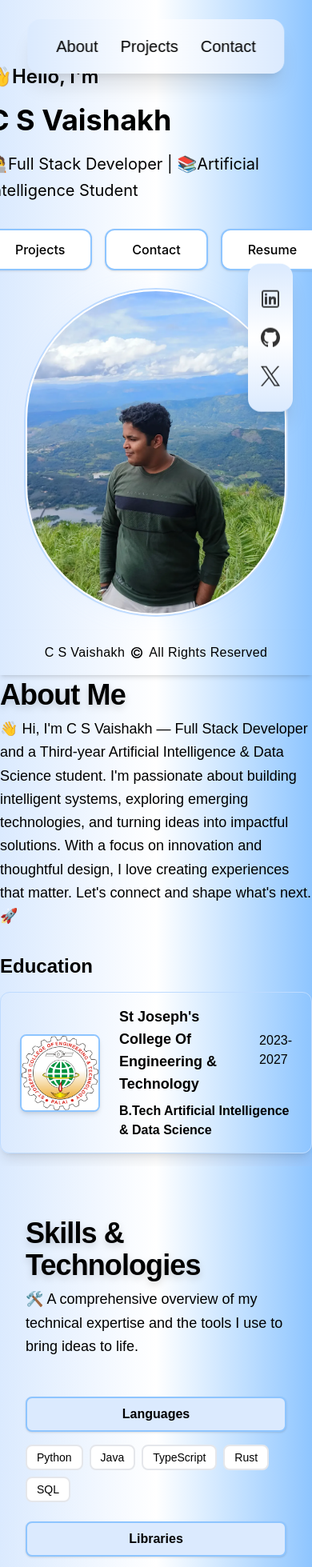
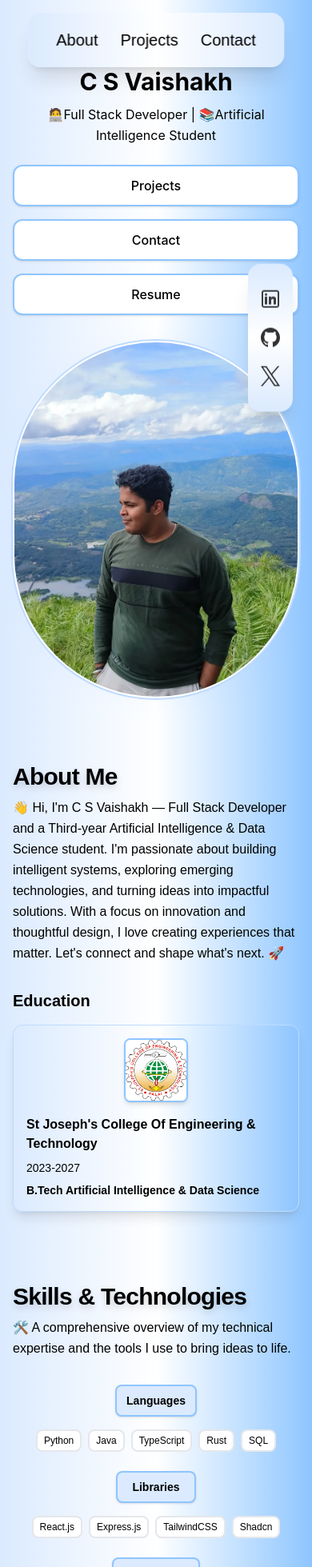
Before and after one commit to CSVaishakh/Portfolio, a Next.js app: page / in a window 390 px wide. Shown: the top 1959 px of the page at 80% size. Built offline with nearby package versions, Linux system fonts and the light colour scheme.

Commit message:
made the design device responsive

```diff
--- a/components/about.tsx
+++ b/components/about.tsx
@@ -10,32 +10,32 @@ const About: React.FC = () => {
             initial={{ opacity: 0, y: 40 }}
             animate={{ opacity: 1, y: 0 }}
             transition={{ duration: 0.8, ease: "easeOut" }}
-            className="bg-gradient-to-r from-blue-100 via-white to-blue-300">
+            className="bg-gradient-to-r from-blue-100 via-white to-blue-300 px-4 sm:px-8 py-8">
             <div className="max-w-4xl mx-auto">
                 <div className="mb-8">
-                    <h1 className="text-4xl font-extrabold text-black mb-2 tracking-tight drop-shadow-lg">
+                    <h1 className="text-3xl sm:text-4xl font-extrabold text-black mb-2 tracking-tight drop-shadow-lg">
                         About Me
                     </h1>
-                    <p className="text-lg text-black leading-relaxed">
+                    <p className="text-base sm:text-lg text-black leading-relaxed">
                         👋 Hi, I&apos;m C S Vaishakh — Full Stack Developer and a Third-year Artificial Intelligence &amp; Data Science student. I&apos;m passionate about building intelligent systems, exploring emerging technologies, and turning ideas into impactful solutions. With a focus on innovation and thoughtful design, I love creating experiences that matter. Let&apos;s connect and shape what&apos;s next. 🚀
                     </p>
                 </div>
                 <div>
-                    <h3 className="text-2xl font-semibold text-black mb-4">Education</h3>
+                    <h3 className="text-xl sm:text-2xl font-semibold text-black mb-4">Education</h3>
                     <ul>
                         <li className="mb-4">
                             <div>
-                                <motion.button whileHover={{ scale: 1.04, boxShadow: "0 8px 32px 0 rgba(31, 38, 135, 0.2)" }}whileTap={{ scale: 0.98 }}className="flex items-center gap-6 px-6 py-4 text-blue-900 bg-gradient-to-r from-blue-100 via-white to-blue-300 rounded-xl shadow-lg transition-all duration-300 font-medium border border-blue-200 w-full">
-                                    <Link href='https://sjcetpalai.ac.in/' className="flex items-center gap-6 w-full">
-                                        <motion.div initial={{ scale: 0.8, opacity: 0 }}animate={{ scale: 1, opacity: 1 }}transition={{ duration: 0.7, delay: 0.3, type: "spring" }} className="flex-shrink-0">
-                                            <Image src={'/sjcet.png'} alt={"SJCET"} height={100} width={100} className="rounded-lg border-2 border-blue-300 bg-white shadow-md hover:shadow-2xl transition-shadow duration-300"/>
+                                <motion.button whileHover={{ scale: 1.04, boxShadow: "0 8px 32px 0 rgba(31, 38, 135, 0.2)" }} whileTap={{ scale: 0.98 }} className="flex flex-col sm:flex-row items-center gap-4 sm:gap-6 px-4 sm:px-6 py-4 text-blue-900 bg-gradient-to-r from-blue-100 via-white to-blue-300 rounded-xl shadow-lg transition-all duration-300 font-medium border border-blue-200 w-full">
+                                    <Link href='https://sjcetpalai.ac.in/' className="flex flex-col sm:flex-row items-center gap-4 sm:gap-6 w-full">
+                                        <motion.div initial={{ scale: 0.8, opacity: 0 }} animate={{ scale: 1, opacity: 1 }} transition={{ duration: 0.7, delay: 0.3, type: "spring" }} className="flex-shrink-0">
+                                            <Image src={'/sjcet.png'} alt={"SJCET"} height={80} width={80} className="rounded-lg border-2 border-blue-300 bg-white shadow-md hover:shadow-2xl transition-shadow duration-300 w-20 h-20 sm:w-24 sm:h-24 object-cover"/>
                                         </motion.div>
-                                        <div className="flex flex-col items-start text-left">
-                                            <div className="flex items-center justify-between w-full mb-2 gap-4">
-                                                <h3 className="text-lg font-bold text-black">St Joseph&apos;s College Of Engineering &amp; Technology</h3>
-                                                <p className="text-base text-black font-medium">2023-2027</p>
+                                        <div className="flex flex-col items-start text-left w-full">
+                                            <div className="flex flex-col sm:flex-row items-start sm:items-center justify-between w-full mb-2 gap-2 sm:gap-4">
+                                                <h3 className="text-base sm:text-lg font-bold text-black">St Joseph&apos;s College Of Engineering &amp; Technology</h3>
+                                                <p className="text-sm sm:text-base text-black font-medium">2023-2027</p>
                                             </div>
-                                            <p className="text-base text-black font-semibold">B.Tech Artificial Intelligence & Data Science</p>
+                                            <p className="text-sm sm:text-base text-black font-semibold">B.Tech Artificial Intelligence & Data Science</p>
                                         </div>
                                     </Link>
                                 </motion.button>
--- a/components/banner.tsx
+++ b/components/banner.tsx
@@ -4,23 +4,23 @@ import Link from "next/link";
 
 const Banner: React.FC = () => {
     return (
-        <section className="bg-gradient-to-r from-blue-100 via-white to-blue-300 py-20 px-8 font-sans min-h-screen flex items-center" style={{ fontFamily: 'SF Pro Display, system-ui, -apple-system, BlinkMacSystemFont, "Segoe UI", Roboto, "Helvetica Neue", Arial, sans-serif' }}>
+        <section className="bg-gradient-to-r from-blue-100 via-white to-blue-300 py-12 sm:py-20 px-4 sm:px-8 font-sans min-h-screen flex items-center" style={{ fontFamily: 'SF Pro Display, system-ui, -apple-system, BlinkMacSystemFont, "Segoe UI", Roboto, "Helvetica Neue", Arial, sans-serif' }}>
             <div className="max-w-7xl mx-auto w-full">
-                <div className="flex flex-col lg:flex-row items-center justify-between gap-6">
-                    <div className="flex-1 space-y-8 lg:text-left">
-                        <div className="space-y-4">
-                            <h3 className="text-2xl font-semibold text-black animate-fade-in-up animate-delay-100">👋Hello, I&apos;m</h3>
-                            <h1 className="text-4xl sm:text-5xl lg:text-7xl font-bold text-black font-[system-ui,-apple-system,'SF Pro Display'] animate-fade-in-up animate-delay-200 leading-tight">C S Vaishakh</h1>
-                            <p className="text-xl text-black animate-fade-in-up animate-delay-300 leading-relaxed">🧑‍💻Full Stack Developer | 📚Artificial Intelligence Student</p>
+                <div className="flex flex-col lg:flex-row items-center justify-between gap-8 sm:gap-6">
+                    <div className="flex-1 space-y-6 sm:space-y-8 w-full lg:text-left text-center">
+                        <div className="space-y-2 sm:space-y-4">
+                            <h3 className="text-xl sm:text-2xl font-semibold text-black animate-fade-in-up animate-delay-100">👋Hello, I&apos;m</h3>
+                            <h1 className="text-3xl sm:text-5xl lg:text-7xl font-bold text-black font-[system-ui,-apple-system,'SF Pro Display'] animate-fade-in-up animate-delay-200 leading-tight">C S Vaishakh</h1>
+                            <p className="text-base sm:text-xl text-black animate-fade-in-up animate-delay-300 leading-relaxed">🧑‍💻Full Stack Developer | 📚Artificial Intelligence Student</p>
                         </div>
-                        <div className="flex flex-col items-center lg:items-start mt-8 animate-slide-in-left animate-delay-400">
-                            <div className="flex gap-4 w-full justify-center lg:justify-start">
+                        <div className="flex flex-col items-center lg:items-start mt-6 sm:mt-8 animate-slide-in-left animate-delay-400">
+                            <div className="flex flex-col sm:flex-row gap-4 w-full justify-center lg:justify-start">
                                 <Link href='/projects'>
-                                    <button className="px-8 py-3 border-2 border-blue-300 text-black bg-white hover:text-white hover:bg-blue-400 hover:border-blue-500 rounded-xl transition-all duration-300 transform hover:scale-105 hover:-translate-y-1 font-medium font-[system-ui,-apple-system,'SF Pro Display'] shadow hover:shadow-lg">Projects</button></Link>
+                                    <button className="px-6 sm:px-8 py-3 border-2 border-blue-300 text-black bg-white hover:text-white hover:bg-blue-400 hover:border-blue-500 rounded-xl transition-all duration-300 transform hover:scale-105 hover:-translate-y-1 font-medium font-[system-ui,-apple-system,'SF Pro Display'] shadow hover:shadow-lg w-full sm:w-auto">Projects</button></Link>
                                 <Link href="#contact">
-                                    <button className="px-8 py-3 border-2 border-blue-300 text-black bg-white hover:text-white hover:bg-blue-400 hover:border-blue-500 rounded-xl transition-all duration-300 transform hover:scale-105 hover:-translate-y-1 font-medium font-[system-ui,-apple-system,'SF Pro Display'] shadow hover:shadow-lg">Contact</button></Link>
+                                    <button className="px-6 sm:px-8 py-3 border-2 border-blue-300 text-black bg-white hover:text-white hover:bg-blue-400 hover:border-blue-500 rounded-xl transition-all duration-300 transform hover:scale-105 hover:-translate-y-1 font-medium font-[system-ui,-apple-system,'SF Pro Display'] shadow hover:shadow-lg w-full sm:w-auto">Contact</button></Link>
                                 <Link href={'/Resume.pdf'} target="_blank" rel="noopener noreferrer">
-                                <button className="px-8 py-3 border-2 border-blue-300 text-black bg-white hover:text-white hover:bg-blue-400 hover:border-blue-500 rounded-xl transition-all duration-300 transform hover:scale-105 hover:-translate-y-1 font-medium font-[system-ui,-apple-system,'SF Pro Display'] shadow hover:shadow-lg">Resume</button></Link>
+                                <button className="px-6 sm:px-8 py-3 border-2 border-blue-300 text-black bg-white hover:text-white hover:bg-blue-400 hover:border-blue-500 rounded-xl transition-all duration-300 transform hover:scale-105 hover:-translate-y-1 font-medium font-[system-ui,-apple-system,'SF Pro Display'] shadow hover:shadow-lg w-full sm:w-auto">Resume</button></Link>
                             </div>
                         </div>
                     </div>
--- a/components/footer.tsx
+++ b/components/footer.tsx
@@ -3,7 +3,7 @@ import React from "react";
 
 const Footer: React.FC = () => {
     return(
-        <footer className="w-full bg-gradient-to-r from-blue-100 via-white to-blue-300 text-black text-center py-4 fixed left-0 bottom-0 z-50 shadow-md">
+        <footer className="w-full bg-gradient-to-r from-blue-100 via-white to-blue-300 text-black text-center py-4 relative z-50 shadow-md mt-auto">
             <p className="flex items-center justify-center gap-2 text-base tracking-wide">
                 C S Vaishakh <Image src={'/copyright.svg'} alt={"Copyright"} height={14} width={14}/> All Rights Reserved
             </p>
--- a/components/header.tsx
+++ b/components/header.tsx
@@ -3,7 +3,7 @@ import React from "react";
 
 const Header: React.FC = () => {
     return(
-        <section className="fixed top-6 left-1/2 transform -translate-x-1/2 z-50 flex gap-6 bg-gradient-to-r from-blue-100 via-white to-blue-100 backdrop-blur-md rounded-2xl shadow-xl px-8 py-4 animate-float-bar">
+        <section className="fixed top-4 left-1/2 transform -translate-x-1/2 z-50 flex gap-6 bg-gradient-to-r from-blue-100 via-white to-blue-100 backdrop-blur-md rounded-2xl shadow-xl px-8 py-4 animate-float-bar">
             <button className="text-black font-medium rounded-lg px-1 py-1 text-xl transition-all hover:bg-blue-100 hover:text-gray-800 focus:outline-none focus:ring-2 focus:ring-blue-200">
                 <Link href='#about'>About</Link>
             </button>
--- a/components/skills.tsx
+++ b/components/skills.tsx
@@ -53,19 +53,19 @@ const Skills: React.FC = () => {
             initial={{ opacity: 0, y: 40 }}
             animate={{ opacity: 1, y: 0 }}
             transition={{ duration: 0.8, ease: "easeOut" }}
-            className="bg-gradient-to-r from-blue-100 via-white to-blue-300 py-16 px-8 "
+            className="bg-gradient-to-r from-blue-100 via-white to-blue-300 py-10 sm:py-16 px-4 sm:px-8 "
         >
             <div className="max-w-4xl mx-auto">
                 <motion.div
                     initial={{ opacity: 0, y: 20 }}
                     animate={{ opacity: 1, y: 0 }}
                     transition={{ duration: 0.6, delay: 0.2 }}
-                    className="mb-12"
+                    className="mb-8 sm:mb-12"
                 >
-                    <h1 className="text-4xl font-extrabold text-black mb-2 tracking-tight drop-shadow-lg">
+                    <h1 className="text-3xl sm:text-4xl font-extrabold text-black mb-2 tracking-tight drop-shadow-lg">
                         Skills & Technologies
                     </h1>
-                    <p className="text-lg text-black leading-relaxed">
+                    <p className="text-base sm:text-lg text-black leading-relaxed">
                         🛠️ A comprehensive overview of my technical expertise and the tools I use to bring ideas to life.
                     </p>
                 </motion.div>
@@ -80,7 +80,7 @@ const Skills: React.FC = () => {
                         <motion.div
                             key={category.title}
                             variants={itemVariants}
-                            className="flex flex-col md:flex-row md:items-center gap-4"
+                            className="flex flex-col md:flex-row md:items-center gap-2 sm:gap-4 items-center md:items-center text-center md:text-left"
                         >
                             <motion.span
                                 whileHover={{
@@ -88,11 +88,11 @@ const Skills: React.FC = () => {
                                     backgroundColor: "rgba(59, 130, 246, 0.1)"
                                 }}
                                 whileTap={{ scale: 0.98 }}
-                                className="inline-flex items-center justify-center px-4 py-2 rounded-lg cursor-pointer transition-all duration-200 bg-blue-100 hover:bg-blue-200 border-2 border-blue-300 hover:border-blue-400 text-black font-semibold text-base min-w-[120px] flex-shrink-0 shadow-sm"
+                                className="inline-flex items-center justify-center px-3 sm:px-4 py-2 rounded-lg cursor-pointer transition-all duration-200 bg-blue-100 hover:bg-blue-200 border-2 border-blue-300 hover:border-blue-400 text-black font-semibold text-sm sm:text-base min-w-[100px] sm:min-w-[120px] flex-shrink-0 shadow-sm mb-2 md:mb-0"
                             >
                                 {category.title}
                             </motion.span>
-                            <motion.div variants={containerVariants} className="flex flex-wrap gap-2">
+                            <motion.div variants={containerVariants} className="flex flex-wrap gap-2 justify-center md:justify-start">
                                 {category.skills.map((skill) => (
                                     <motion.span
                                         key={skill}
@@ -102,9 +102,9 @@ const Skills: React.FC = () => {
                                             backgroundColor: "rgba(59, 130, 246, 0.1)"
                                         }}
                                         whileTap={{ scale: 0.98 }}
-                                        className="inline-flex items-center justify-center px-3 py-1 rounded-lg cursor-pointer transition-all duration-200 bg-white hover:bg-gray-50 border-2 border-gray-200 hover:border-gray-300"
+                                        className="inline-flex items-center justify-center px-2 sm:px-3 py-1 rounded-lg cursor-pointer transition-all duration-200 bg-white hover:bg-gray-50 border-2 border-gray-200 hover:border-gray-300"
                                     >
-                                        <span className="text-black font-medium hover:text-gray-800 text-sm">
+                                        <span className="text-black font-medium hover:text-gray-800 text-xs sm:text-sm">
                                             {skill}
                                         </span>
                                     </motion.span>
```
Also changed, not shown: components/projectCard.tsx (+17 -15 lines).
